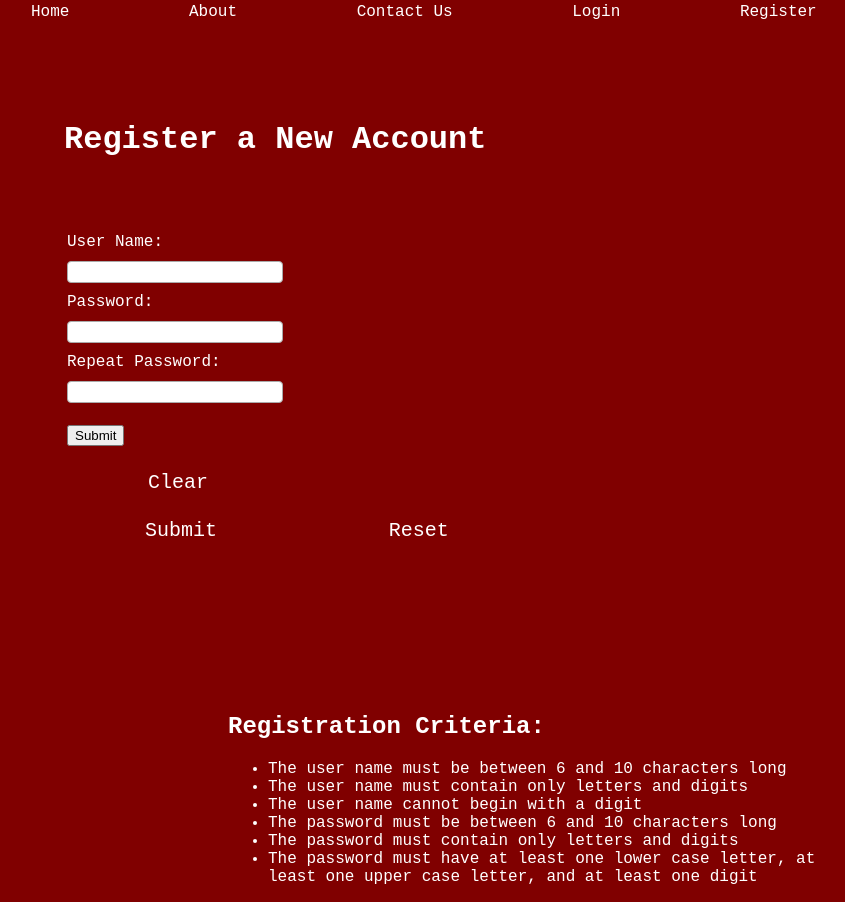
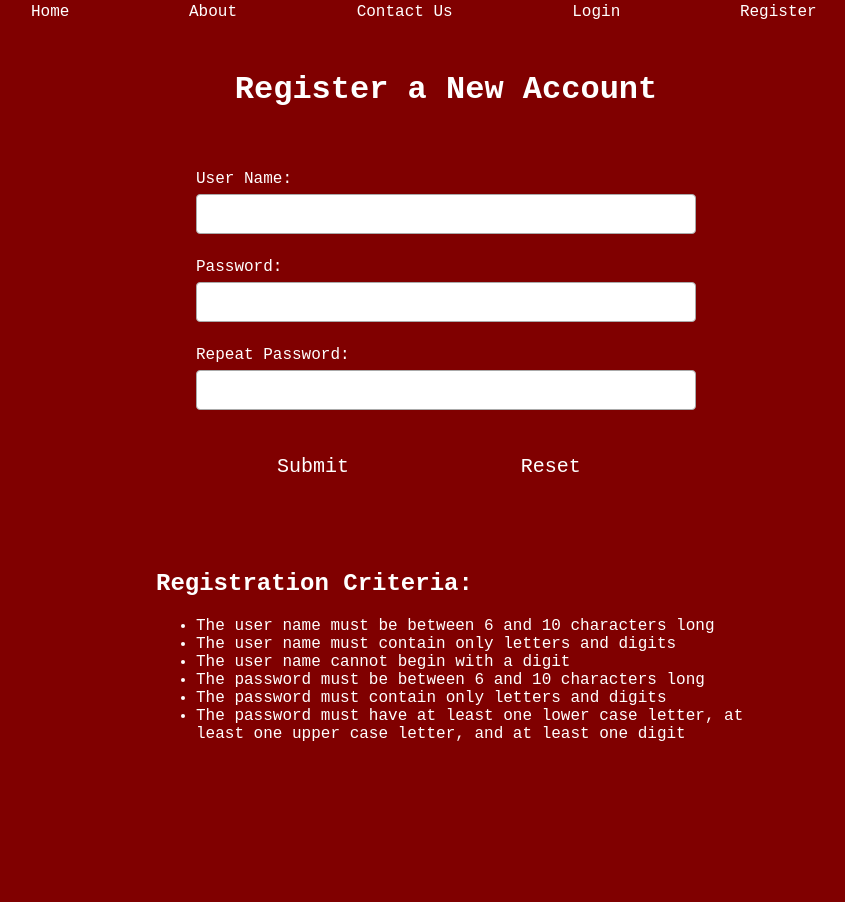
Before and after one commit to vliutx/theChoreographyProject, a PHP site: page /register.html in a window 1280 px wide. Shown: the whole page, without its empty margins (194-1039 px from the left). After the commit the page ends 741 px from the top, so only its background shows below. Run offline with PHP 8.4, Linux system fonts and the light colour scheme.

Commit message:
formatting stuff
formatting wooo

```diff
--- a/login.css
+++ b/login.css
@@ -26,7 +26,7 @@ h1{
 	left: 50%;
 	margin-left: -250px;
 }
-input[type=text]{
+input[type=text], input[type=password]{
 	position: relative;
 	text-align: center;
 	font: inherit;
--- a/login.html
+++ b/login.html
@@ -20,7 +20,7 @@
 			<tr><td><label for="user">User Name:</label></td></tr>
 			<tr><td><input type="text" name="user" id="user"></td></tr>
 			<tr><td><label for="pass">Password:</label></td></tr>
-			<tr><td><input type="text" name="pass" id="pass"></td></tr>
+			<tr><td><input type="password" name="pass" id="pass"></td></tr>
 			<tr><td></td></tr>
 			<tr><td></td></tr>
 			<tr><td></td></tr>
--- a/register.css
+++ b/register.css
@@ -15,12 +15,12 @@ a{
 	text-decoration: none;
 	padding: 55px 55px 0px 55px;
 }
-input[type=text]{
+input[type=text], input[type=password]{
 	position: relative;
 	text-align: center;
 	font: inherit;
 	color: black;
-	width: 500px
+	width: 500px;
 	padding: 10px;
 	margin: 6px 0;
 	border: 1px solid #aaa;
@@ -28,21 +28,22 @@ input[type=text]{
 	box-sizing: border-box;
 }
 .register{
-	float: left;
-	margin-left: 250px;
-	margin-top: 150px;
-	margin-right: 50px;
+	position: absolute;
+	top: 170px;
+	left: 50%;
+	margin-left: -250px;
 }
 .rules{
-	float: right;
+	position: absolute;
 	width: 600px;
-	margin-top: 150px;
-	margin-right: 250px;
+	top: 550px;
+	left: 50%;
+	margin-left: -290px;
 }
 h1{
 	position: relative;
-	top: 100px;
-	margin-left: 250px;
+	top: 50px;
+	text-align: center;
 }
 input[type=submit], input[type=reset]{
 	text-align: center;
--- a/register.html
+++ b/register.html
@@ -16,21 +16,17 @@
 	<h1>Register a New Account</h1>
 	<div class="register">
 		<form id="credentials" method="POST">
-			<table>
-				<tr><td><label for="user">User Name:</label></td></tr>
-				<tr><td><input type="text" name="user" id="user"></td></tr>
-				<tr><td><label for="pass">Password:</label></td></tr>
-				<tr><td><input type="text" name="pass" id="pass"></td></tr>
-				<tr><td><label for="pass2">Repeat Password:</label></td></tr>
-				<tr><td><input type="text" name="pass2" id="pass2"></td></tr>
-				<tr><td></td></tr>
-				<tr><td></td></tr>
-				<tr><td></td></tr>
-				<tr><td><input type="button" name="submit" value="Submit"/></td></tr>
-				<tr><td><input type="reset" value="Clear"/></td></tr>
-			</table>
-		<input type="submit" name="Submit">
-		<input type="reset" name="Clear">
+			<label for="user">User Name:</label><br>
+			<input type="text" name="user" id="user">
+			<br><br>
+			<label for="pass">Password:</label><br>
+			<input type="password" name="pass" id="pass">
+			<br><br>
+			<label for="pass2">Repeat Password:</label><br>
+			<input type="password" name="pass2" id="pass2">
+			<br><br>
+			<input type="submit" name="Submit">
+			<input type="reset" name="Clear">
 		</form>
 	</div>
 
```
